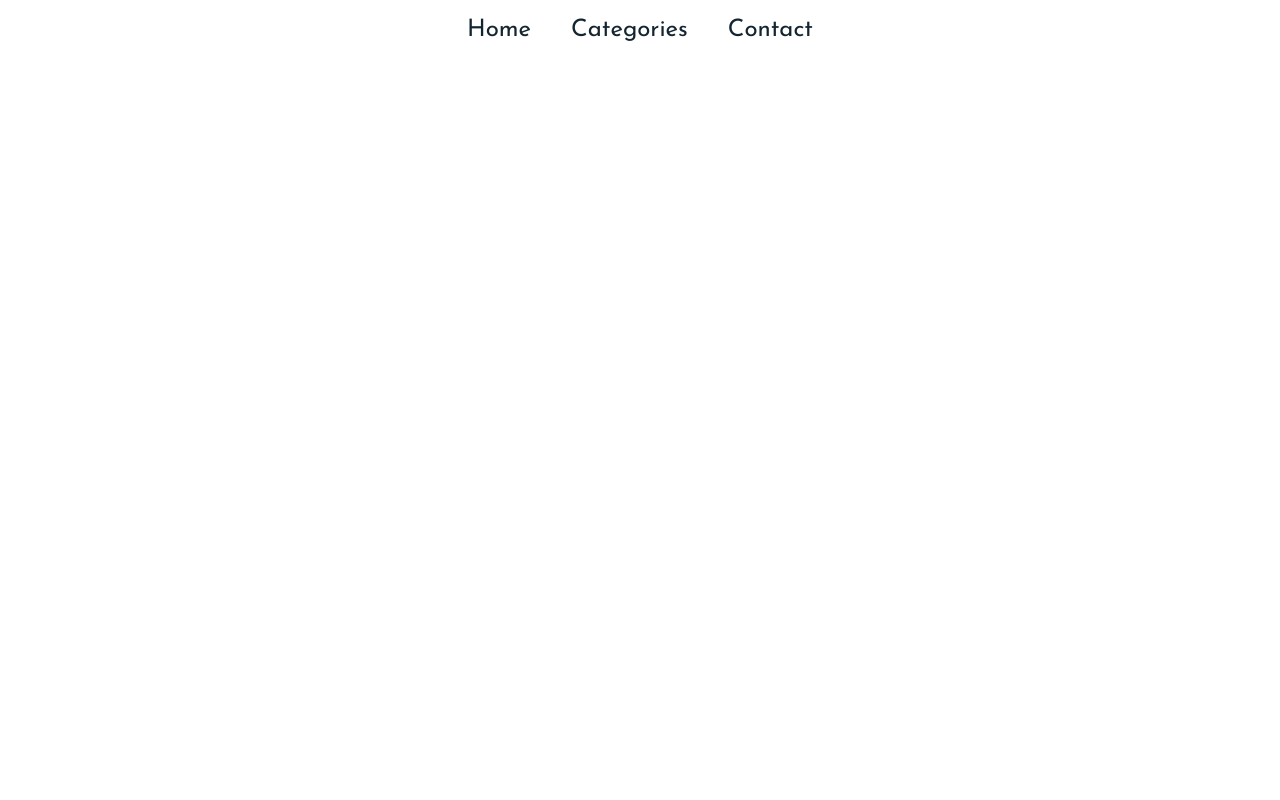
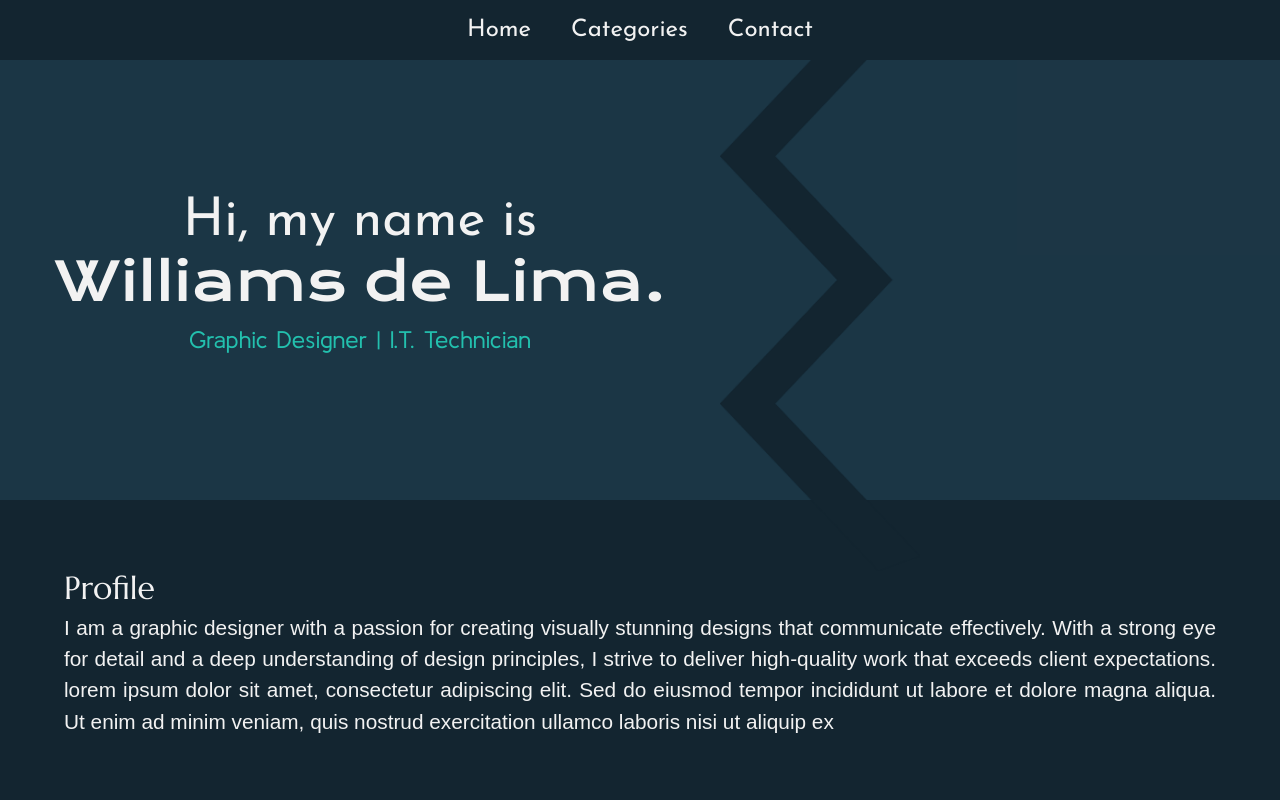
Before and after one commit to MW-Limah/graphicdesign-portifolio, a Next.js app: page / in a window 1280 px wide. Shown: the top 800 px of the page. Built offline with nearby package versions, Linux system fonts and the light colour scheme; a web font is replaced by a local one.

Commit message:
Crie Categorias e ajustei algumas variaveis

```diff
--- /dev/null
+++ b/src/app/Category/Category.jsx
@@ -0,0 +1,27 @@
+import Link from "next/link";
+import styles from "./Category.module.css";
+
+export default function Category() {
+  return (
+    <div className={styles.container}>
+      <div className={styles.cards}>
+        <Link href={"/"}>Web Design</Link>
+        <Link href={"/"}>Logo and Icons</Link>
+        <Link href={"/"}>Stationarry Desing</Link>
+      </div>
+      <div className={styles.texts}>
+        <h2>Design Categories</h2>
+        <p>
+          Lorem ipsum dolor, sit amet consectetur adipisicing elit. Impedit
+          ipsum unde tenetur. Nostrum doloribus autem ex, ad quos repellendus,
+          quidem reiciendis, possimus officiis error numquam? Ratione ullam quos
+          mollitia ex. Lorem ipsum dolor sit amet consectetur adipisicing elit.
+          Quisquam, quod. Lorem ipsum dolor sit amet consectetur adipisicing
+          elit. Quidem ipsam consequuntur tempore nisi reiciendis. Rem molestias
+          facilis sed eum, facere consequuntur, sint blanditiis tenetur nisi
+          expedita veritatis qui magni libero.
+        </p>
+      </div>
+    </div>
+  );
+}
--- /dev/null
+++ b/src/app/Category/Category.module.css
@@ -0,0 +1,50 @@
+.container {
+  display: flex;
+  justify-content: center;
+  background-color: var(--base-color);
+  padding: var(--padding-section);
+  margin-top: 4rem;
+}
+
+.cards {
+  display: flex;
+  flex-direction: column;
+  gap: 20px;
+  min-width: 700px;
+}
+
+.cards a {
+  background-color: var(--base-color);
+  padding: 5rem;
+  font-size: 24pt;
+  text-align: center;
+  font-family: var(--font-contentmenu);
+  transition: var(--transition);
+}
+
+.cards a:focus {
+  color: var(--highlighted-color);
+}
+
+/* texts */
+
+.texts {
+  display: flex;
+  justify-self: flex-start;
+  flex-direction: column;
+  gap: 20px;
+  margin-left: 4rem;
+}
+
+.texts h2 {
+  text-align: center;
+  font-family: var(--font-title);
+  font-size: var(--font-size-titulo);
+}
+
+.texts p {
+  font-family: var(--font-paragraphs);
+  font-size: var(--font-size-subtitle);
+  text-align: justify;
+  word-spacing: 8px;
+}
--- /dev/null
+++ b/src/app/Header/Header.jsx
@@ -0,0 +1,23 @@
+import styles from "./Header.module.css";
+import Image from "next/image";
+
+export default function Header() {
+  return (
+    <header className={styles.header}>
+      <div className={styles.asideleft}>
+        <h2>Hi, my name is</h2>
+        <h1>Williams de Lima.</h1>
+        <h3>Graphic Designer | I.T. Technician</h3>
+      </div>
+      <span className={styles.divisoria}>
+        <Image
+          src="/divisoria.png"
+          alt="Header divider"
+          width={200}
+          height={200}
+        />
+      </span>
+      <div className={styles.asideright}></div>
+    </header>
+  );
+}
--- /dev/null
+++ b/src/app/Header/Header.module.css
@@ -0,0 +1,39 @@
+.header {
+  padding-top: 60px;
+  background-color: var(--base-color);
+  display: flex;
+  align-items: center;
+  justify-content: center;
+  height: 500px;
+}
+
+.asideleft {
+  flex: 2;
+  display: flex;
+  flex-direction: column;
+  align-items: center;
+}
+
+.asideright {
+  flex: 1;
+  display: flex;
+  flex-direction: column;
+  align-items: center;
+}
+
+.asideleft h2 {
+  font-family: var(--font-navbar);
+  font-size: 40pt;
+  line-height: 2.5rem;
+}
+
+.asideleft h1 {
+  font-family: var(--font-name);
+  font-size: 40pt;
+}
+
+.asideleft h3 {
+  font-family: var(--font-profile);
+  font-size: 18pt;
+  color: var(--highlighted-color);
+}
--- a/src/app/Navbar/Navbar.module.css
+++ b/src/app/Navbar/Navbar.module.css
@@ -1,4 +1,5 @@
 .navbar {
+  position: fixed;
   width: 100%;
   height: 60px;
   background-color: none;
@@ -8,6 +9,7 @@
   gap: 40px;
   font-size: 18pt;
   font-family: var(--font-navbar);
+  background-color: var(--background);
 }
 
 .navbar a {
--- a/src/app/globals.css
+++ b/src/app/globals.css
@@ -1,27 +1,24 @@
 @import "tailwindcss";
 
 :root {
-  --background: #ffffff;
-  --foreground: #132530;
+  --background: #132530;
+  --base-color: rgba(53, 103, 133, 25%);
+  --font-color: #f2f2f2;
   --highlighted-color: #23c0ae;
   --font-navbar: "Josefin Sans", sans-serif;
   --font-name: "Krona One", sans-serif;
   --font-profile: "Kulim Park", sans-serif;
   --font-contentmenu: "IM Fell DW Pica SC", serif;
-  --font-paragraphs: "Sen", sans-serif;
-  --font-marcellus: "Marcellus", serif;
+  --font-title: "Marcellus", serif;
+  --font-paragraphs: "Source_Sans_3", sans-serif;
   --transition: all 0.5s ease-in-out;
-}
-
-@media (prefers-color-scheme: dark) {
-  :root {
-    --background: #132530;
-    --foreground: #f4f4f4;
-  }
+  --padding-section: 4rem 4rem 0rem 4rem;
+  --font-size-titulo: 2rem;
+  --font-size-subtitle: 1.3rem;
 }
 
 body {
   background: var(--background);
-  color: var(--foreground);
-  font-family: var(--font-marcellus);
+  color: var(--font-color);
+  font-family: var(--font-paragraphs);
 }
--- a/src/app/layout.js
+++ b/src/app/layout.js
@@ -1,53 +1,59 @@
-import { Josefin_Sans, Krona_One, Kulim_Park, Marcellus, IM_Fell_DW_Pica_SC, Sen } from "next/font/google";
+import {
+  Josefin_Sans,
+  Krona_One,
+  Kulim_Park,
+  Marcellus,
+  IM_Fell_DW_Pica_SC,
+  Source_Sans_3,
+} from "next/font/google";
 import "./globals.css";
 
-
-const josefinSans= Josefin_Sans({
+const josefinSans = Josefin_Sans({
   variable: "--font-navbar",
   subsets: ["latin"],
 });
 
-const kronaone= Krona_One({
+const kronaone = Krona_One({
   variable: "--font-nome",
   subsets: ["latin"],
   weight: ["400"],
 });
 
-const kulimpark= Kulim_Park({
+const kulimpark = Kulim_Park({
   variable: "--font-profile",
   subsets: ["latin"],
   weight: ["400"],
 });
 
-const marcellus= Marcellus({
+const marcellus = Marcellus({
   weight: ["400"],
   variable: "--font-title",
   subsets: ["latin"],
 });
 
-const imfell= IM_Fell_DW_Pica_SC({
+const imfell = IM_Fell_DW_Pica_SC({
   variable: "--font-contentmenu",
   weight: ["400"],
   subsets: ["latin"],
 });
-const sen= Sen({
-  variable: "--font-paragraphs",
-  weight: ["400"],
+
+const sourceSans3 = Source_Sans_3({
+  variable: "--font-source",
+  weight: ["200", "300", "400", "500", "600", "700", "800", "900"],
   subsets: ["latin"],
 });
 
-
-
 export const metadata = {
   title: "Design Graphic Portifolio - Williams de Lima",
-  description: "Welcome to my graphic design portfolio! I'm Williams de Lima, a passionate graphic designer dedicated to creating visually stunning and impactful designs. Explore my collection of work, showcasing my skills in branding, illustration, and digital art. Let's bring your ideas to life with creativity and precision.",
+  description:
+    "Welcome to my graphic design portfolio! I'm Williams de Lima, a passionate graphic designer dedicated to creating visually stunning and impactful designs. Explore my collection of work, showcasing my skills in branding, illustration, and digital art. Let's bring your ideas to life with creativity and precision.",
 };
 
 export default function RootLayout({ children }) {
   return (
     <html lang="en">
       <body
-        className={`${josefinSans.variable} ${kronaone.variable} ${kulimpark.variable} ${marcellus.variable} ${imfell.variable} ${sen.variable} antialiased`}
+        className={`${josefinSans.variable} ${kronaone.variable} ${kulimpark.variable} ${marcellus.variable} ${imfell.variable} ${sourceSans3.variable} antialiased`}
       >
         {children}
       </body>
--- a/src/app/page.js
+++ b/src/app/page.js
@@ -1,9 +1,28 @@
+import styles from "./page.module.css";
 import Navbar from "./Navbar/Navbar";
+import Header from "./Header/Header";
+import Category from "./Category/Category";
 
 export default function Home() {
   return (
-    <div>
+    <div className={styles.container}>
       <Navbar />
+      <div className={styles.content}>
+        <Header />
+        <section className={styles.section}>
+          <p className={styles.titulo}>Profile</p>
+          <p className={styles.paragraph}>
+            I am a graphic designer with a passion for creating visually
+            stunning designs that communicate effectively. With a strong eye for
+            detail and a deep understanding of design principles, I strive to
+            deliver high-quality work that exceeds client expectations. lorem
+            ipsum dolor sit amet, consectetur adipiscing elit. Sed do eiusmod
+            tempor incididunt ut labore et dolore magna aliqua. Ut enim ad minim
+            veniam, quis nostrud exercitation ullamco laboris nisi ut aliquip ex
+          </p>
+        </section>
+        <Category />
+      </div>
     </div>
   );
 }
--- /dev/null
+++ b/src/app/page.module.css
@@ -0,0 +1,13 @@
+.section {
+  padding: var(--padding-section);
+}
+
+.titulo {
+  font-size: var(--font-size-titulo);
+  font-family: var(--font-title);
+}
+
+.paragraph {
+  font-size: var(--font-size-subtitle);
+  text-align: justify;
+}
```
Also changed, not shown: public/divisoria.png (added).
